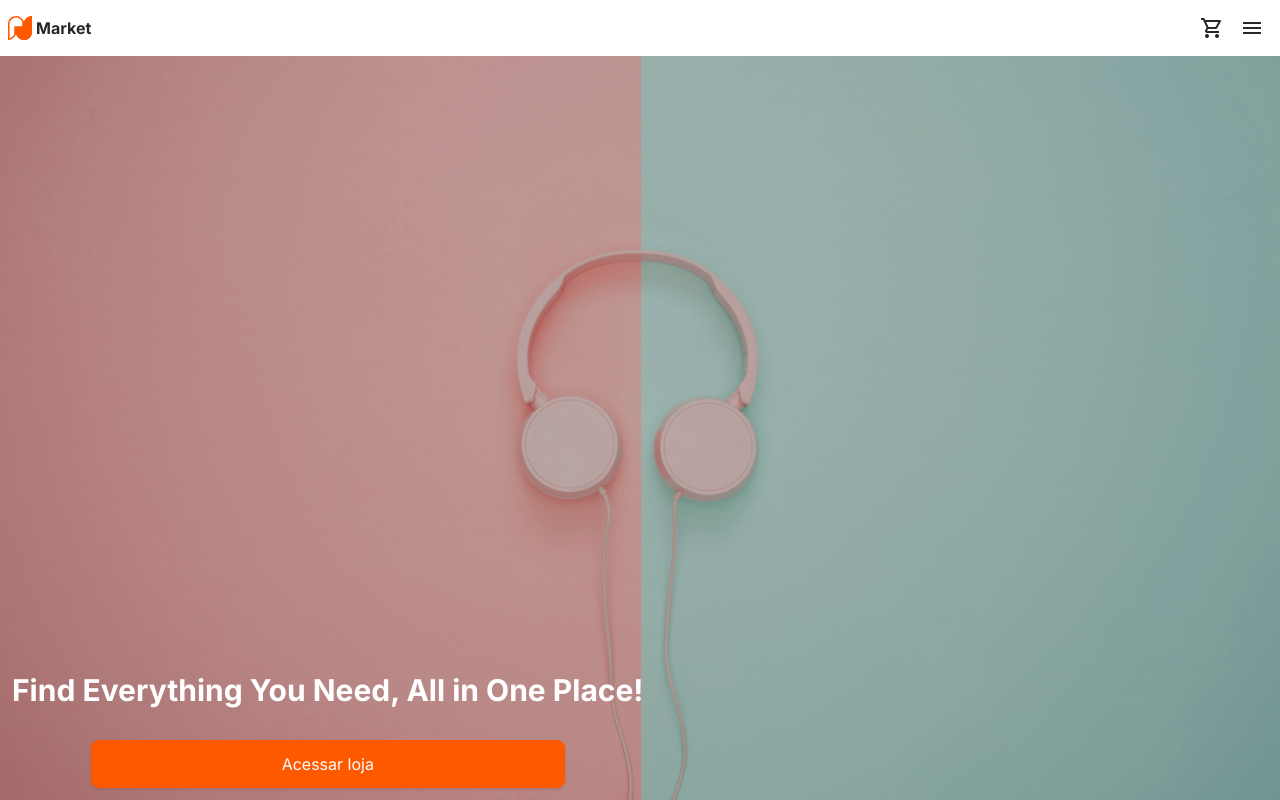
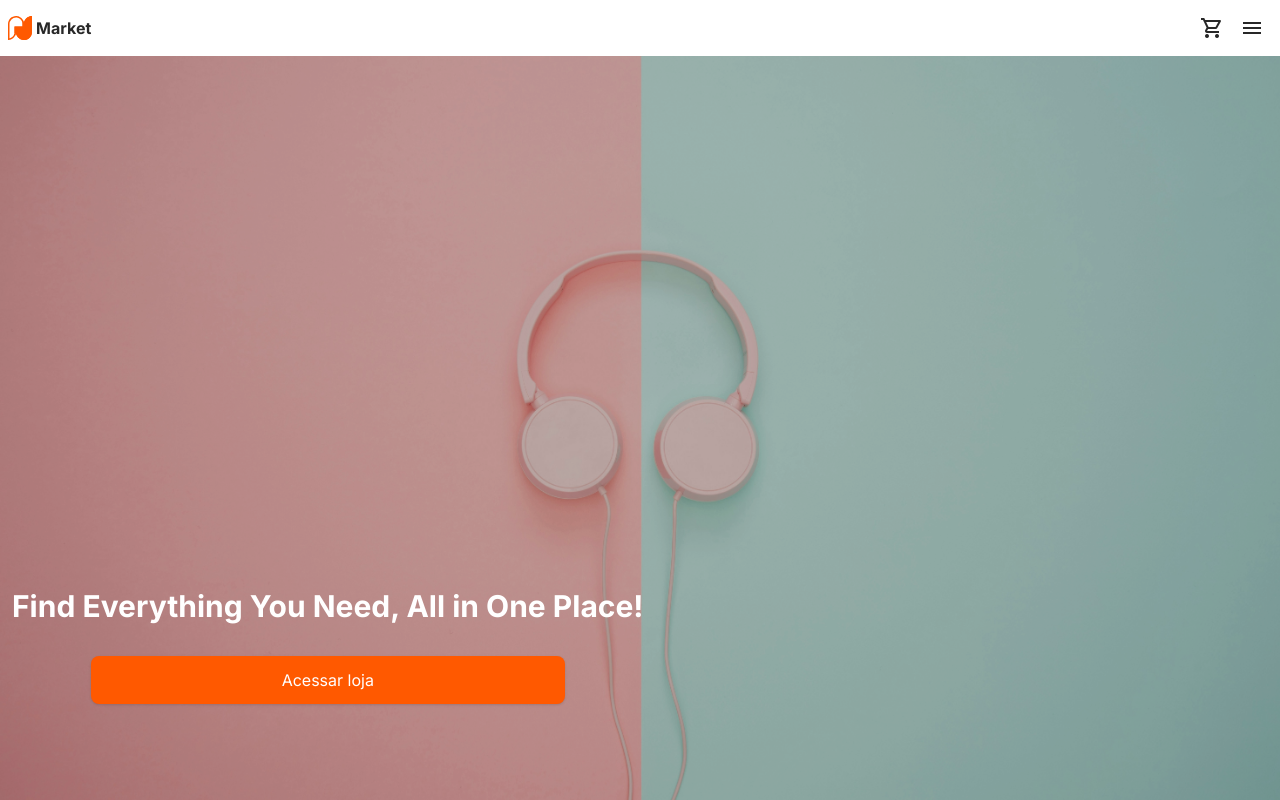
Before and after one commit to jeanjoaquim/fake-store, a Next.js app: page / in a window 1280 px wide. Built offline with nearby package versions, Linux system fonts and the light colour scheme.

Commit message:
adds fix for hero page

```diff
--- a/src/app/page.tsx
+++ b/src/app/page.tsx
@@ -4,7 +4,7 @@ export default function Home() {
   return (
     <div className="w-screen h-screen relative">
       <Image className="w-full h-full object-cover brightness-75 grid-item" src="/images/hero.jpg" alt="" height={4000} width={4000} />
-      <div className="absolute bottom-0 mx-3 mb-3 flex flex-col">
+      <div className="absolute bottom-0 mx-3 mb-24 flex flex-col">
         <h5 className="text-3xl text-center font-bold text-white mb-8">Find Everything You Need, All in One Place!</h5>
         <button className="text-white bg-[#FF5900] w-9/12 self-center py-3 rounded-lg shadow">Acessar loja</button>
       </div>
```
